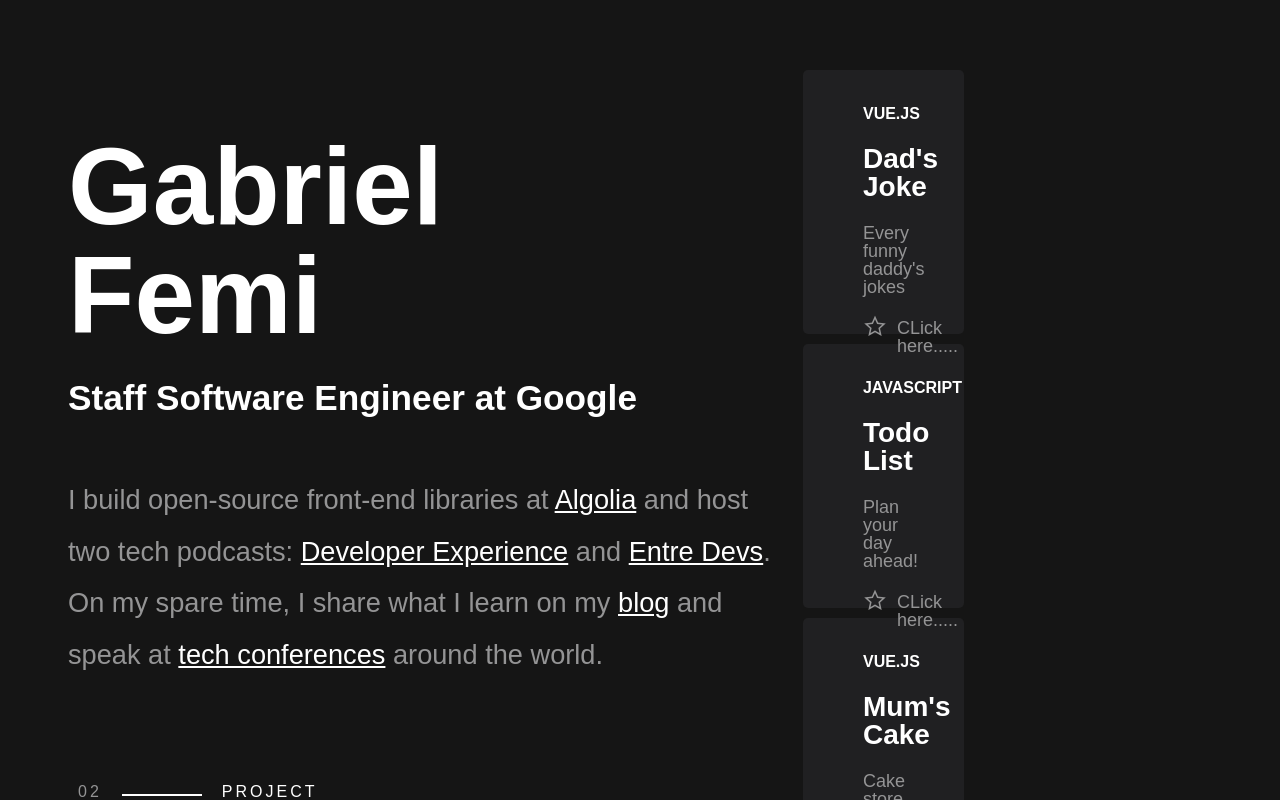
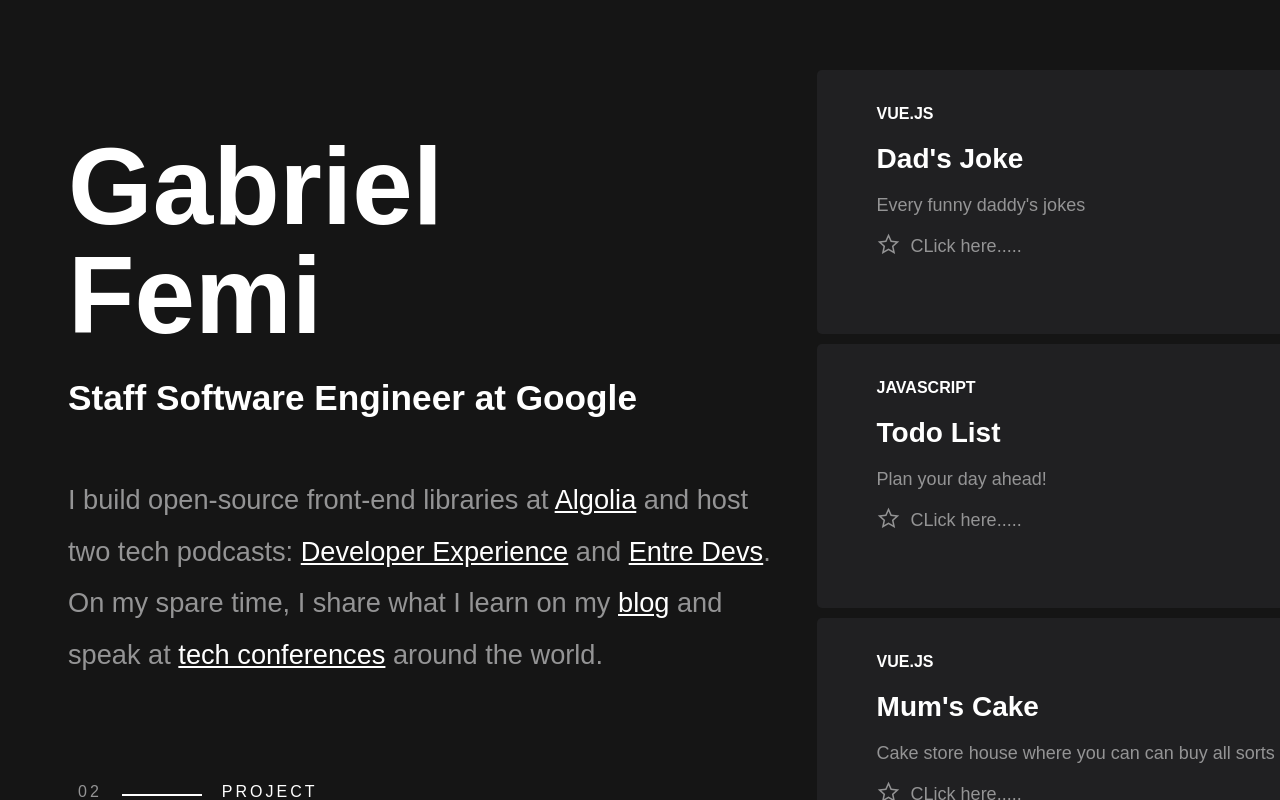
Before and after one commit to femigabriel/my-website, a Vue app: page / in a window 1280 px wide. Built offline with nearby package versions, Linux system fonts and the light colour scheme; a web font is replaced by a local one.

Commit message:
updated width of the projects

```diff
--- a/src/components/Projects.vue
+++ b/src/components/Projects.vue
@@ -62,7 +62,7 @@ export default {
   margin: 10px 10px;
 }
 .project-box {
-  /* width: 800px; */
+  width: 650px;
   height: 33vh;
   background: rgb(32, 32, 34);
   padding-left: 60px;
```
